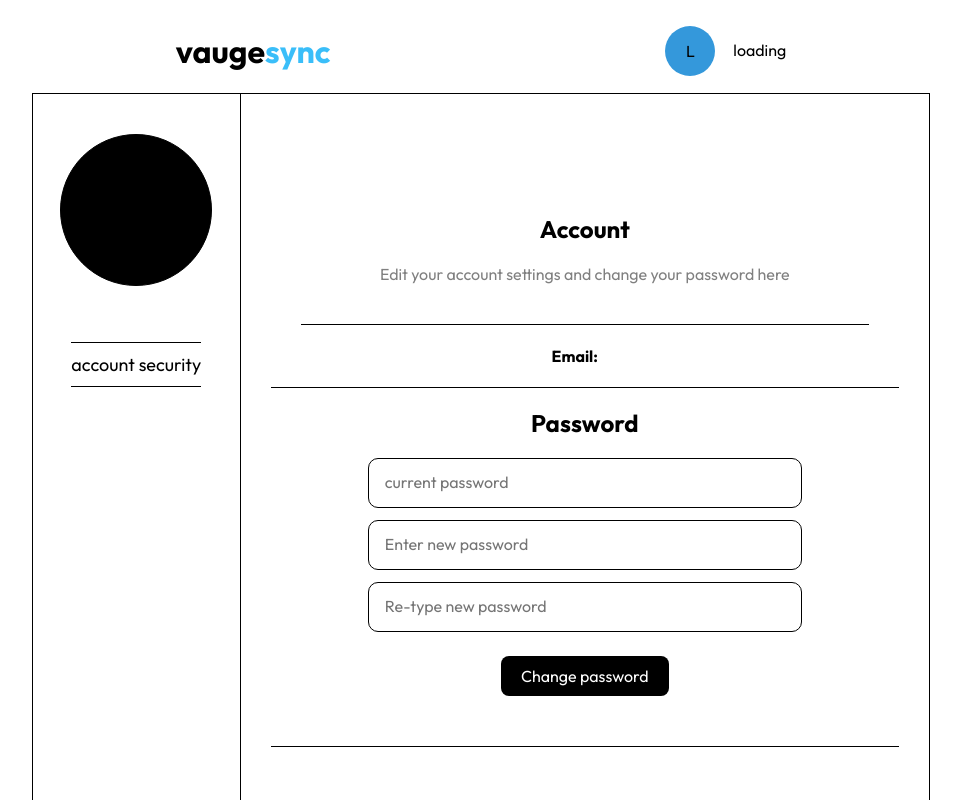
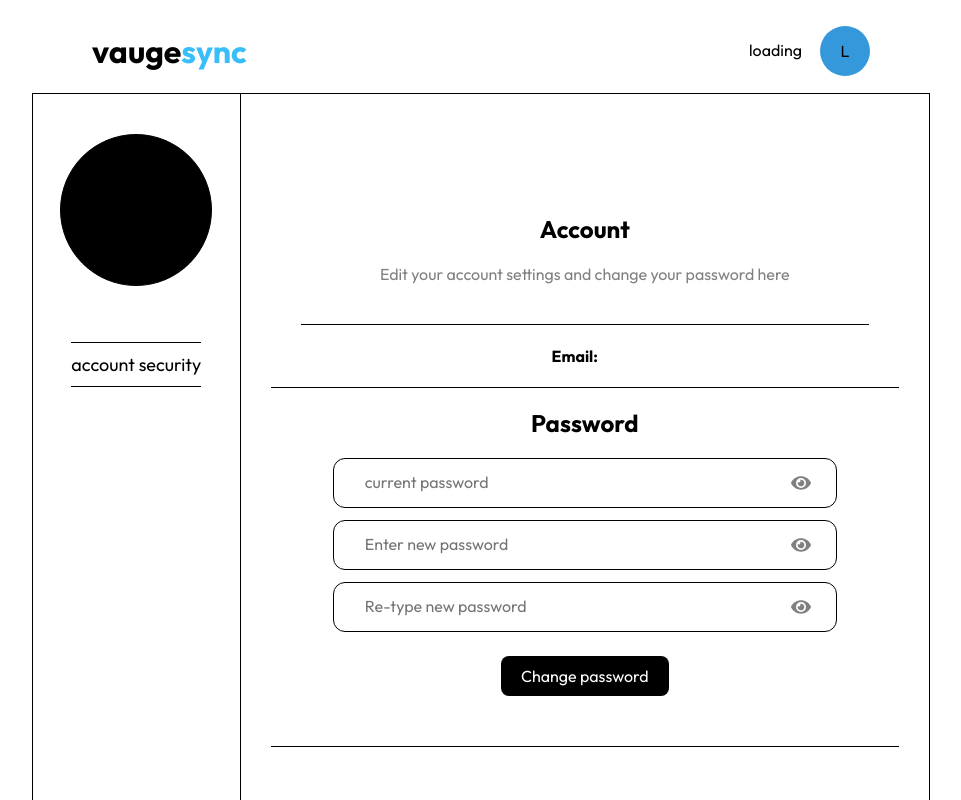
Before and after one commit to Spikree/vaugesync, a React (Vite) app: page /user-profile in a window 1280 px wide. Shown: the top 800 px of the page, without its empty margins (159-1120 px from the left). Built offline with nearby package versions, Linux system fonts and the light colour scheme; no server answers; sample sign-in values are in the browser's storage.

Commit message:
added features

```diff
--- a/src/components/Account-security/AccountSecurity.css
+++ b/src/components/Account-security/AccountSecurity.css
@@ -8,7 +8,6 @@
 .account-security .header {
     border-bottom: 1px solid black;
     margin-bottom: 0;
-
 }
 
 .account-security .email {
@@ -50,6 +49,38 @@
     gap: 12px;
 }
 
+.new-password,
+.current-password,
+.retype-new-password {
+    display: flex;
+    align-items: center;
+    border: 1px solid black;
+    padding: 0px 15px 0px 15px;
+    border-radius: 12px;
+    color: gray;
+}
+
+.new-password .icon,
+.current-password .icon,
+.retype-new-password .icon {
+    font-size: 20px;
+    cursor: pointer;
+    padding: 10px;
+}
+
+.new-password input,
+.current-password input,
+.retype-new-password input {
+    border: none;
+}
+
+.new-password input:focus,
+.current-password input:focus,
+.retype-new-password input:focus {
+    border: none;
+    outline: none;
+}
+
 @media (max-width: 717px) {
     .account-security .change-password form {
         width: 300px;
@@ -68,7 +99,6 @@
     }
 }
 
-
 @media (max-width: 944px) {
     .account-security .change-password form {
         width: 300px;
--- a/src/components/Account-security/AccountSecurity.jsx
+++ b/src/components/Account-security/AccountSecurity.jsx
@@ -4,6 +4,7 @@ import "./AccountSecurity.css";
 import { useContext, useState } from "react";
 import { ToastContainer, toast } from "react-toastify";
 import "react-toastify/dist/ReactToastify.css";
+import { FaEye, FaEyeSlash } from "react-icons/fa";
 
 const AccountSecurity = () => {
   const { user } = useContext(StoreContext);
@@ -13,6 +14,21 @@ const AccountSecurity = () => {
   const [newPassword, setNewPassword] = useState("");
   const [retypedNewPassword, setRetypedNewPassword] = useState("");
   const [error, setError] = useState("");
+  const [showCurrentPassword, setShowCurrentPassword] = useState(false);
+  const [showNewPassword, SetShowNewPassword] = useState(false);
+  const [showRetypedPassword, setShowRetypedPassword] = useState(false);
+
+  const handleShowPassword = (e) => {
+    const passwordType = e.target.getAttribute("data-password");
+
+    if (passwordType === "cur-password") {
+      setShowCurrentPassword(!showCurrentPassword);
+    } else if (passwordType === "new-password") {
+      SetShowNewPassword(!showNewPassword);
+    } else if (passwordType === "retyped-password") {
+      setShowRetypedPassword(!showRetypedPassword);
+    }
+  };
 
   const validatePassword = (newPass, retypedPass) => {
     const capitalLetterPattern = /[A-Z]/;
@@ -48,11 +64,10 @@ const AccountSecurity = () => {
   const changePassword = async (e) => {
     e.preventDefault();
 
-    if (error.length != 0) {
+    if (error) {
       return;
     }
 
-    e.preventDefault();
     try {
       const response = await axios.patch(
         url + "/change-password",
@@ -75,8 +90,7 @@ const AccountSecurity = () => {
       toast.success(response.data.message);
       setError("");
     } catch (error) {
-      // toast.error(error.response.data.message);
-      setError(error.response.data.message);
+      setError(error.response?.data?.message || "An error occurred");
     }
   };
 
@@ -99,40 +113,72 @@ const AccountSecurity = () => {
 
       <div className="change-password">
         <h2>Password</h2>
-        <form onSubmit={(e) => changePassword(e)}>
+        <form onSubmit={changePassword}>
           <div className="current-password">
             <input
               value={oldPassword}
               onChange={(e) => setOldPassword(e.target.value)}
               placeholder="current password"
-              type="text"
-              name=""
-              id=""
+              type={showCurrentPassword ? "text" : "password"}
             />
+            {showCurrentPassword ? (
+              <FaEyeSlash
+                className="icon"
+                data-password="cur-password"
+                onClick={(e) => handleShowPassword(e)}
+              />
+            ) : (
+              <FaEye
+                className="icon"
+                data-password="cur-password"
+                onClick={(e) => handleShowPassword(e)}
+              />
+            )}
           </div>
           <div className="new-password">
             <input
               value={newPassword}
-              onChange={(e) => onChangeNewPass(e)}
+              onChange={onChangeNewPass}
               placeholder="Enter new password"
-              type="text"
-              name=""
-              id=""
+              type={showNewPassword ? "text" : "password"}
             />
+            {showNewPassword ? (
+              <FaEyeSlash
+                className="icon"
+                data-password="new-password"
+                onClick={(e) => handleShowPassword(e)}
+              />
+            ) : (
+              <FaEye
+                className="icon"
+                data-password="new-password"
+                onClick={(e) => handleShowPassword(e)}
+              />
+            )}
           </div>
           <div className="retype-new-password">
             <input
               value={retypedNewPassword}
-              onChange={(e) => onChangeRetypedPass(e)}
+              onChange={onChangeRetypedPass}
               placeholder="Re-type new password"
-              type="text"
-              name=""
-              id=""
+              type={showRetypedPassword ? "text" : "password"}
             />
+            {showRetypedPassword ? (
+              <FaEyeSlash
+                className="icon"
+                data-password="retyped-password"
+                onClick={(e) => handleShowPassword(e)}
+              />
+            ) : (
+              <FaEye
+                className="icon"
+                data-password="retyped-password"
+                onClick={(e) => handleShowPassword(e)}
+              />
+            )}
           </div>
           <p style={{ color: "red" }}>{error}</p>
-
-          <button>Change password</button>
+          <button disabled={!!error}>Change password</button>
         </form>
       </div>
     </div>
--- a/src/components/navbar/Navbar.css
+++ b/src/components/navbar/Navbar.css
@@ -1,7 +1,7 @@
 .navbar {
     display: flex;
     margin-top: 0px;
-    justify-content: space-evenly;
+    justify-content: space-around;
     padding-top: 10px;
     background-color: white;
 }
@@ -28,7 +28,7 @@
 .buttons a:hover {
     border-radius: 50px;
     transition: 0.5s;
-    background-color: #A7E6FF;
+    background-color: #a7e6ff;
 }
 
 .buttons {
--- a/src/components/pop up/PopUp.css
+++ b/src/components/pop up/PopUp.css
@@ -5,6 +5,8 @@
     border-radius: 12px;
     position: fixed;
     top: 100px;
+    width: 90px;
+    background-color: white;
 }
 
 .pop-up ul {
@@ -16,12 +18,17 @@
 }
 
 .pop-up ul li {
-    border: 1px solid black;
-    padding: 5px 10px 5px 10px;
     border-radius: 8px;
+    text-align: left;
 }
 
 .pop-up ul li:active {
     background-color: rgb(58, 190, 249);
     color: white;
 }
+
+@media (max-width: 717px) {
+    .pop-up {
+        left: 250px;
+    }
+}
--- a/src/components/profile info/ProfileInfo.jsx
+++ b/src/components/profile info/ProfileInfo.jsx
@@ -45,6 +45,10 @@ const ProfileInfo = () => {
 
   return (
     <div className="profile-info">
+      <div className="user-info">
+        <p style={{ marginBottom: "2px", cursor: "pointer" }}>{userName}</p>
+      </div>
+      <PopUp showPopUp={showPopUp} onLogout={onLogout} />
       <div
         style={{ cursor: "pointer" }}
         onClick={() => setShowPopUp(!showPopUp)}
@@ -52,11 +56,6 @@ const ProfileInfo = () => {
       >
         {getInitials(userName)}
       </div>
-
-      <div className="user-info">
-        <p style={{ marginBottom: "2px", cursor: "pointer" }}>{userName}</p>
-      </div>
-      <PopUp showPopUp={showPopUp} onLogout={onLogout} />
     </div>
   );
 };
--- a/src/index.css
+++ b/src/index.css
@@ -1,4 +1,4 @@
-@import url('https://fonts.googleapis.com/css2?family=Outfit:wght@100..900&display=swap');
+@import url("https://fonts.googleapis.com/css2?family=Outfit:wght@100..900&display=swap");
 
 li {
     list-style: none;
@@ -29,3 +29,7 @@ body {
 .logo {
     cursor: pointer;
 }
+
+button {
+    cursor: pointer;
+}
```
Lines whose indentation alone changed are shown as unchanged.
